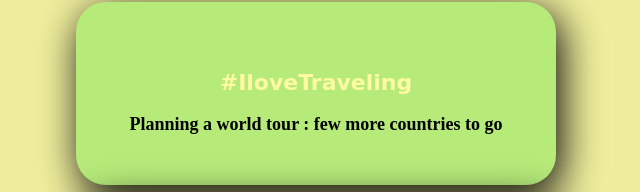
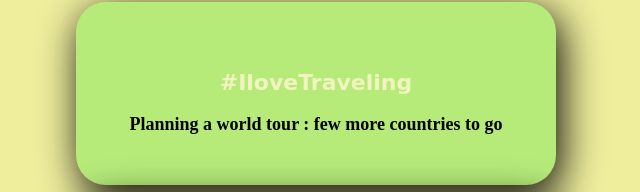
Before and after one commit to Imene12345/My-Profile, a plain HTML site: page index.html in a window 1280 px wide. Shown: the part 585-777 px from the top of the page, 324-964 px from the left. Drawn offline with Linux system fonts and the light colour scheme.

Commit message:
Add files via upload

```diff
--- a/style.css
+++ b/style.css
@@ -21,7 +21,7 @@ p {
 	}
 
 h2, h3, h4, h5, h6 {
- color: #fffaa4;
+ color: #f2f4c0;
  font-weight: bold;
  font-family: bril Fatface, cursive;
   font-size: 22px;
```
